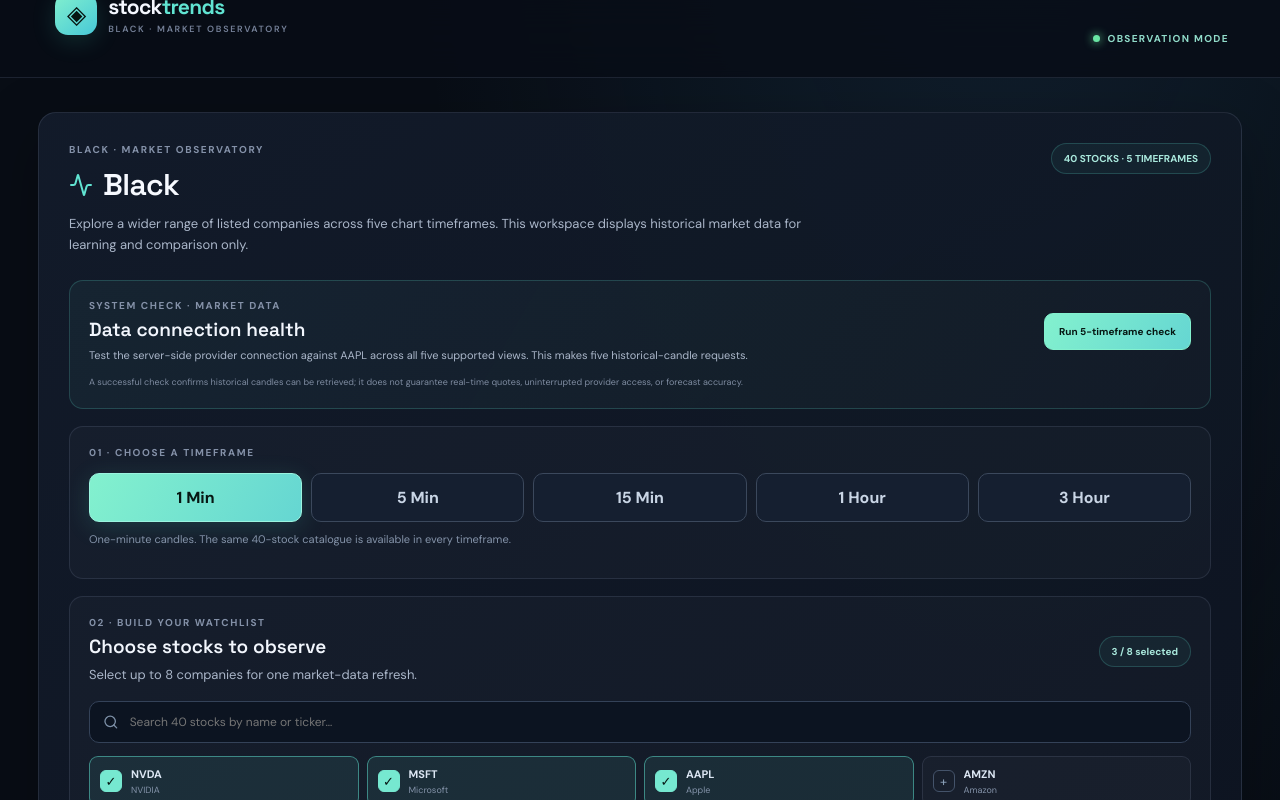
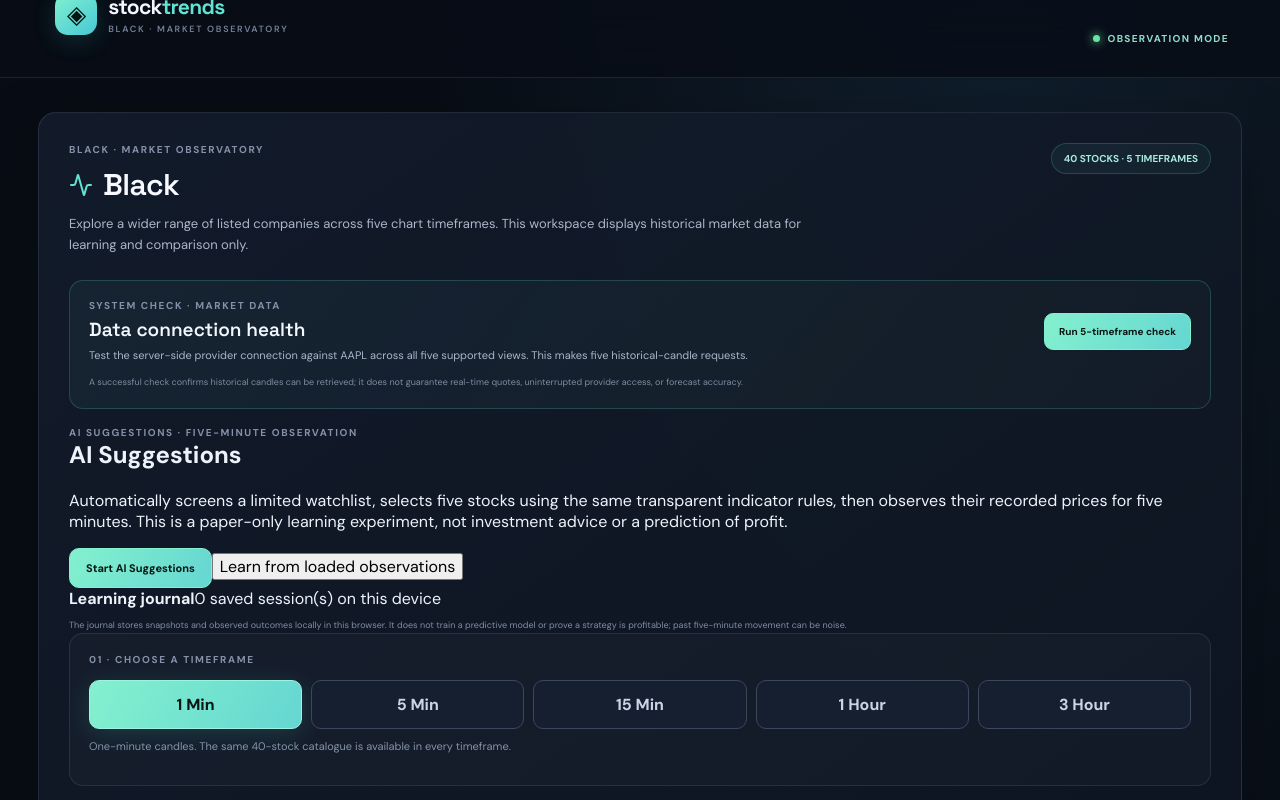
Before and after one commit to nicomonlineza-alt/Stocktrends, a React (Vite) app: page / in a window 1280 px wide. Shown: the top 800 px of the page. Built offline with nearby package versions, Linux system fonts and the light colour scheme.

Commit message:
Add AI Suggestions five-minute paper observation and learning journal

```diff
--- a/src/BlackDashboard.jsx
+++ b/src/BlackDashboard.jsx
@@ -1,4 +1,4 @@
-import { useMemo, useState } from 'react';
+import { useMemo, useState, useEffect } from 'react';
 import { Activity, Clock3, RefreshCw, Search, BarChart3 } from 'lucide-react';
 import './black.css';
 
@@ -21,6 +21,8 @@ const DURATIONS = [
   {label:'3 Hour',interval:'1h',bars:100,aggregate:3,description:'Three-hour view, grouped from hourly candles'}
 ];
 
+const LEARNING_KEY='stocktrends-ai-suggestions-learning-v1';
+const SCAN_UNIVERSE=['NVDA','MSFT','AAPL','AMZN','GOOGL','META','TSLA','AVGO','AMD','NFLX'];
 const fmt=(v)=>v==null||v===''||!Number.isFinite(Number(v))?'—':Number(v).toLocaleString(undefined,{minimumFractionDigits:2,maximumFractionDigits:2});
 const pct=(v)=>Number.isFinite(Number(v))?(Number(v)>=0?'+':'')+Number(v).toFixed(2)+'%':'—';
 
@@ -75,6 +77,20 @@ const calculateIndicators=(candles)=>{
   };
 };
 
+
+const scoreObservation=(indicators)=>{
+  let score=0;
+  if(indicators.ema9!=null&&indicators.ema21!=null)score+=indicators.ema9>indicators.ema21?2:0;
+  if(indicators.macdHistogram!=null)score+=indicators.macdHistogram>0?2:0;
+  if(indicators.rsi14!=null)score+=indicators.rsi14>=45&&indicators.rsi14<=65?2:indicators.rsi14>65&&indicators.rsi14<70?1:0;
+  if(indicators.relativeVolume!=null)score+=indicators.relativeVolume>=1?1:0;
+  if(indicators.lastFive!=null)score+=indicators.lastFive>0?1:0;
+  return score;
+};
+const readLearning=()=>{
+  try{return JSON.parse(localStorage.getItem(LEARNING_KEY)||'[]');}catch{return [];}
+};
+
 export default function BlackDashboard(){
   const [duration,setDuration]=useState(DURATIONS[0]);
   const [selected,setSelected]=useState(['NVDA','MSFT','AAPL']);
@@ -85,12 +101,83 @@ export default function BlackDashboard(){
   const [updatedAt,setUpdatedAt]=useState(null);
   const [diagnostics,setDiagnostics]=useState([]);
   const [diagnosticsBusy,setDiagnosticsBusy]=useState(false);
+  const [learning,setLearning]=useState(()=>readLearning());
+  const [aiBusy,setAiBusy]=useState(false);
+  const [aiSession,setAiSession]=useState(null);
+  const [aiMessage,setAiMessage]=useState('');
+  const [secondsLeft,setSecondsLeft]=useState(0);
+  useEffect(()=>{
+    if(!aiSession||aiSession.status!=='running')return;
+    const timer=setInterval(()=>setSecondsLeft(Math.max(0,Math.ceil((aiSession.endsAt-Date.now())/1000))),1000);
+    return ()=>clearInterval(timer);
+  },[aiSession]);
+  useEffect(()=>{
+    if(aiSession?.status==='running'&&Date.now()>=aiSession.endsAt)finishAiSession(aiSession);
+  },[secondsLeft]);
   const filtered=useMemo(()=>ASSETS.filter(a=>(a.symbol+' '+a.name).toLowerCase().includes(search.toLowerCase())),[search]);
 
   function toggle(symbol){
     setSelected(old=>old.includes(symbol)?old.filter(s=>s!==symbol):old.length>=8?old:[...old,symbol]);
   }
 
+
+
+  function saveLearning(entry){
+    const next=[entry,...readLearning()].slice(0,100);
+    localStorage.setItem(LEARNING_KEY,JSON.stringify(next));
+    setLearning(next);
+  }
+
+  function learnFromCurrent(){
+    const valid=observations.filter(row=>!row.error&&row.indicators);
+    if(!valid.length){setAiMessage('Load market observations first. There is no verified data to learn from yet.');return;}
+    const entry={id:Date.now(),type:'manual',createdAt:new Date().toISOString(),timeframe:duration.label,stocks:valid.map(row=>({symbol:row.symbol,score:scoreObservation(row.indicators),movement:row.movement,indicators:row.indicators})),note:'Saved indicator snapshot for later educational comparison.'};
+    saveLearning(entry);
+    setAiMessage('Learning snapshot saved on this device for '+valid.length+' stocks.');
+  }
+
+  async function fetchOneMinute(symbol){
+    const response=await fetch('/api/market-data?symbol='+encodeURIComponent(symbol)+'&interval=1min&outputsize=60');
+    const payload=await response.json();
+    if(!response.ok||!Array.isArray(payload.candles)||payload.candles.length<26)throw new Error(payload.error||'Insufficient one-minute history');
+    const rows=[...payload.candles].sort((a,b)=>String(a.datetime).localeCompare(String(b.datetime)));
+    const indicators=calculateIndicators(rows);
+    const latest=rows.at(-1);
+    return {symbol,name:ASSETS.find(a=>a.symbol===symbol)?.name||symbol,price:Number(latest.close),lastUpdated:latest.datetime,indicators,score:scoreObservation(indicators)};
+  }
+
+  async function startAiSuggestions(){
+    if(aiBusy||aiSession?.status==='running')return;
+    setAiBusy(true);setAiMessage('Scanning a small, predefined watchlist using historical one-minute data…');
+    const candidates=[];
+    for(const symbol of SCAN_UNIVERSE){
+      try{candidates.push(await fetchOneMinute(symbol));}
+      catch(error){candidates.push({symbol,error:error.message});}
+    }
+    const ranked=candidates.filter(row=>!row.error).sort((a,b)=>b.score-a.score).slice(0,5);
+    if(ranked.length<5){setAiMessage('Only '+ranked.length+' stocks returned enough data. No five-stock session was started. Try again later.');setAiBusy(false);return;}
+    const session={id:Date.now(),status:'running',startedAt:new Date().toISOString(),endsAt:Date.now()+300000,stocks:ranked.map(row=>({...row}))};
+    setAiSession(session);setSecondsLeft(300);setAiMessage('Five stocks selected. The app is now observing them for five minutes; no orders are placed.');
+    setAiBusy(false);
+  }
+
+  async function finishAiSession(session){
+    if(aiBusy||session.status!=='running')return;
+    setAiBusy(true);setAiMessage('Five minutes complete. Checking the latest observations…');
+    const outcomes=[];
+    for(const start of session.stocks){
+      try{
+        const latest=await fetchOneMinute(start.symbol);
+        const change=start.price?((latest.price-start.price)/start.price)*100:null;
+        outcomes.push({symbol:start.symbol,startPrice:start.price,endPrice:latest.price,change,initialScore:start.score,finalScore:latest.score,lastUpdated:latest.lastUpdated});
+      }catch(error){outcomes.push({symbol:start.symbol,error:error.message,initialScore:start.score});}
+    }
+    const entry={id:session.id,type:'ai-suggestions',createdAt:session.startedAt,completedAt:new Date().toISOString(),durationMinutes:5,stocks:outcomes,method:'One-minute historical indicators ranked a fixed watchlist; five-minute observation only.'};
+    saveLearning(entry);
+    setAiSession({...session,status:'complete',outcomes});
+    setAiMessage('AI Suggestions session completed. Results were saved to the learning journal on this device.');
+    setAiBusy(false);setSecondsLeft(0);
+  }
 
   async function runDiagnostics(){
     if(diagnosticsBusy)return;
@@ -160,6 +247,23 @@ export default function BlackDashboard(){
       <p className="black-diagnostic-note">A successful check confirms historical candles can be retrieved; it does not guarantee real-time quotes, uninterrupted provider access, or forecast accuracy.</p>
     </div>
 
+
+    <div className="black-ai-learning">
+      <div className="eyebrow">AI SUGGESTIONS · FIVE-MINUTE OBSERVATION</div>
+      <h2>AI Suggestions</h2>
+      <p>Automatically screens a limited watchlist, selects five stocks using the same transparent indicator rules, then observes their recorded prices for five minutes. This is a paper-only learning experiment, not investment advice or a prediction of profit.</p>
+      <div className="black-ai-actions">
+        <button className="black-load" onClick={startAiSuggestions} disabled={aiBusy||aiSession?.status==='running'}>{aiBusy?'Scanning…':'Start AI Suggestions'}</button>
+        <button className="black-learn-button" onClick={learnFromCurrent} disabled={aiBusy}>Learn from loaded observations</button>
+      </div>
+      {aiSession?.status==='running'&&<div className="black-ai-status"><b>Observation in progress</b><strong>{Math.floor(secondsLeft/60)}:{String(secondsLeft%60).padStart(2,'0')}</strong><p>Five selected stocks · five-minute window · no trades or orders.</p><div className="black-ai-stock-row">{aiSession.stocks.map(row=><span key={row.symbol}>{row.symbol} · score {row.score}/8</span>)}</div></div>}
+      {aiSession?.status==='complete'&&<div className="black-ai-status"><b>Latest five-minute observation</b><div className="black-ai-outcomes">{aiSession.outcomes?.map(row=><span key={row.symbol}>{row.symbol}: {row.error?'Data unavailable':pct(row.change)}</span>)}</div></div>}
+      {aiMessage&&<p className="black-ai-message" role="status">{aiMessage}</p>}
+      <div className="black-learning-summary"><b>Learning journal</b><span>{learning.length} saved session(s) on this device</span></div>
+      {learning.slice(0,5).map(entry=><div className="black-learning-entry" key={entry.id}><span>{entry.type==='ai-suggestions'?'AI Suggestions':'Manual learning'} · {new Date(entry.createdAt).toLocaleString()}</span><small>{entry.stocks?.map(row=>row.symbol).join(', ')}</small></div>)}
+      <p className="black-indicator-note">The journal stores snapshots and observed outcomes locally in this browser. It does not train a predictive model or prove a strategy is profitable; past five-minute movement can be noise.</p>
+    </div>
+
     <div className="black-duration">
       <div className="eyebrow">01 · CHOOSE A TIMEFRAME</div>
       <div className="black-options">{DURATIONS.map(d=><button key={d.label} className={duration.label===d.label?'chosen':''} onClick={()=>setDuration(d)}>{d.label}</button>)}</div>
@@ -198,6 +302,6 @@ export default function BlackDashboard(){
           </div>
         </>}
       </article>)}</div>}
-    <p className="black-disclaimer">Educational observation only. Historical movement and technical indicators are descriptive, not predictions or buy/sell signals. Data availability and delays depend on the connected market-data provider. No trade-finding, simulated profit targets, or broker orders are included.</p>
+    <p className="black-disclaimer">Educational observation only. Historical movement and technical indicators are descriptive, not predictions or buy/sell signals. Data availability and delays depend on the connected market-data provider. AI Suggestions is a five-minute paper observation only. No broker connection, real-money trading, or guaranteed-profit claim is included.</p>
   </section>;
 }
```
